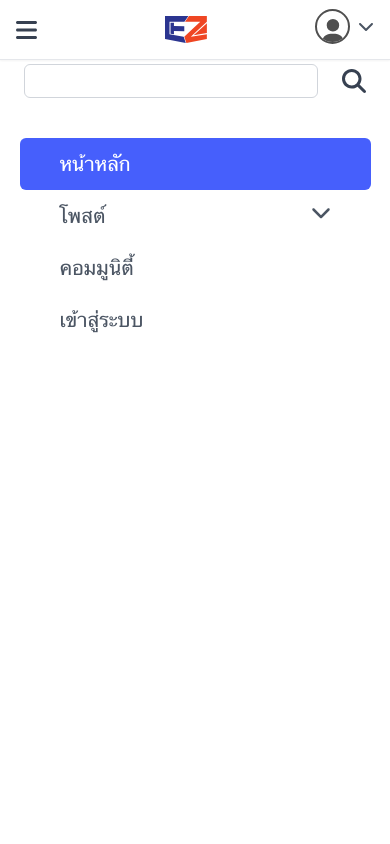
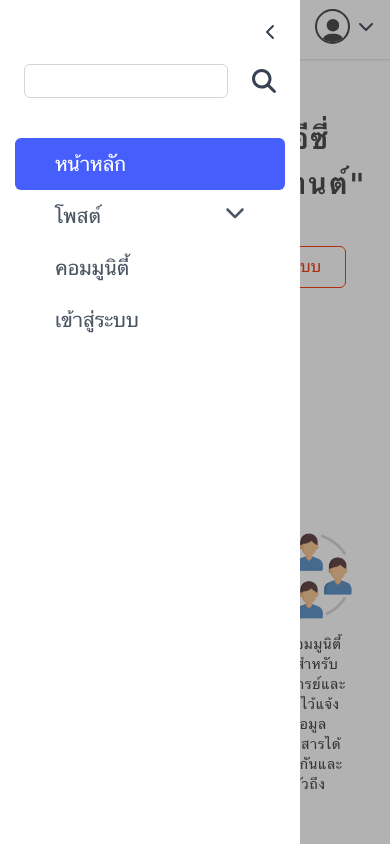
Before and after one commit to kaopcy/eztant-frontend, a React (Create React App) app: page / in a window 390 px wide. Both pictures are taken after a click on the element 36 px from the left and 29 px from the top of the page. Shown: the top 844 px of the page. Built offline with nearby package versions, Linux system fonts and the light colour scheme; what @tailwindcss/custom-forms would draw is missing.

Commit message:
:hammer: update mombile navbar

```diff
--- a/src/component/navbar/MobileDropdown.js
+++ b/src/component/navbar/MobileDropdown.js
@@ -1,21 +1,19 @@
 import React, { useEffect, useRef, useState } from "react";
 import ReactDOM from "react-dom";
-import {
-    faMagnifyingGlass,
-    faChevronLeft,
-    faChevronDown,
-} from "@fortawesome/free-solid-svg-icons";
+import { faMagnifyingGlass, faChevronLeft, faChevronDown } from "@fortawesome/free-solid-svg-icons";
 
 import { Link, useMatch, useResolvedPath } from "react-router-dom";
 import { FontAwesomeIcon } from "@fortawesome/react-fontawesome";
 import gsap from "gsap";
+import { Draggable } from "gsap/Draggable";
 import DisclosureAnimate from "../utils/DisclosureAnimate";
 
-const MobileDropdown = (props) => {
+const MobileDropdown = props => {
+    gsap.registerPlugin(Draggable);
     const { toggleMobileDropdown, links, location } = props;
 
     const [searchValue, setSearchValue] = useState("");
-    const handleInput = (e) => {
+    const handleInput = e => {
         const { value } = e.target.value;
         setSearchValue(value);
         console.log(searchValue);
@@ -25,21 +23,48 @@ const MobileDropdown = (props) => {
     const tl2 = useRef(null);
 
     useEffect(() => {
+        let lastSnap = 0;
+        Draggable.create(container.current, {
+            type: "x",
+            onDragEnd: () => {
+                const proxyWidth = gsap.getProperty(container.current, "width");
+                const proxyX = gsap.getProperty(container.current, "x");
+                const snapValue = proxyX > lastSnap ? -((proxyWidth * 3) / 4) : -((proxyWidth * 1) / 4);
+                const destinationX = proxyX > snapValue ? 0 : -proxyWidth;
+                lastSnap = destinationX;
+                if (destinationX !== 0) {
+                    gsap.to(overlayRef.current, {
+                        autoAlpha: 0,
+                        onComplete: () => {
+                            toggleMobileDropdown();
+                        },
+                    });
+                }
+                gsap.to(container.current, {
+                    duration: 1,
+                    x: destinationX,
+                    ease: "power4.out",
+                });
+            },
+        });
+
         return () => {
             document.body.style.overflow = "auto";
         };
-    }, []);
+    }, [toggleMobileDropdown]);
 
     const container = useRef(null);
+    const overlayRef = useRef(null);
     useEffect(() => {
-        tl1.current = gsap.timeline({
-            onComplete: () => (document.body.style.overflow = "hidden"),
-        });
-        tl1.current.to(container.current, {
-            xPercent: 100,
+        document.body.style.overflow = "hidden";
+        tl1.current = gsap.timeline({});
+        tl1.current
+            .to(container.current, {
+                xPercent: 0,
                 duration: 0.5,
-            ease: "power2.out",
-        });
+                ease: "linear",
+            })
+            .to(overlayRef.current, { opacity: 0.3 }, "<");
     }, []);
 
     const handleOnClose = () => {
@@ -50,82 +75,50 @@ const MobileDropdown = (props) => {
                 toggleMobileDropdown();
             },
         });
-        tl2.current.to(container.current, {
-            xPercent: 0,
-            duration: 0.5,
-            ease: "power2.out",
-        });
+        tl2.current.to(container.current, { xPercent: -100, duration: 0.5, ease: "expo.out" }).to(overlayRef.current, { opacity: 0 }, "<");
     };
 
     return ReactDOM.createPortal(
-        <div
-            className="fixed top-0 -left-full z-30 flex h-full w-full flex-col overflow-y-auto bg-white shrink-0"
-            ref={container}
-        >
-            <div
-                className="flex h-16 w-full items-center justify-end px-6 shrink-0"
-                onClick={() => handleOnClose()}
-            >
-                <FontAwesomeIcon
-                    icon={faChevronLeft}
-                    className="text-gray-700"
-                />
+        <>
+            <div className=" fixed inset-0 z-[99] bg-black opacity-0" ref={overlayRef}></div>
+            <div className="fixed top-0 z-[100] flex h-full w-[100%] max-w-[300px] shrink-0 flex-col overflow-y-auto bg-white" ref={container}>
+                <div className="flex h-16 w-full shrink-0 items-center justify-end px-6" onClick={() => handleOnClose()}>
+                    <FontAwesomeIcon icon={faChevronLeft} className="text-gray-700" />
                 </div>
                 <Searchbar handleInput={handleInput} />
                 <div className="mt-10 flex w-full flex-col items-center">
-                {links.map((link) =>
+                    {links.map(link =>
                         link.children ? (
-                        <DisclosureDropdown
-                            key={link.name}
-                            link={link}
-                            handleOnClose={handleOnClose}
-                        />
+                            <DisclosureDropdown key={link.name} link={link} handleOnClose={handleOnClose} />
                         ) : (
                             <CustomLink
                                 className="w-[90%] shrink-0 rounded-md px-10 py-3 text-xl font-medium text-gray-600"
                                 to={link.to}
-                            state={
-                                link.modal
-                                    ? { backgroundLocation: location }
-                                    : null
-                            }
+                                state={link.modal ? { backgroundLocation: location } : null}
                                 key={link.name}
-                            handleOnClose={handleOnClose}
-                        >
+                                handleOnClose={handleOnClose}>
                                 {link.name}
                             </CustomLink>
                         )
                     )}
                 </div>
-        </div>,
+            </div>
+        </>,
         document.getElementById("navbar-modal")
     );
 };
 
-const Searchbar = (props) => {
+const Searchbar = props => {
     const { handleInput } = props;
     return (
         <div className="flex w-full items-center space-x-6 px-6 ">
-            <input
-                type="text"
-                className="w-full rounded-md border border-gray-300 px-2 py-1 text-base"
-                onChange={() => handleInput()}
-            />
-            <FontAwesomeIcon
-                icon={faMagnifyingGlass}
-                className="text-2xl text-gray-700"
-            />
+            <input type="text" className="w-full rounded-md border border-gray-300 px-2 py-1 text-base" onChange={() => handleInput()} />
+            <FontAwesomeIcon icon={faMagnifyingGlass} className="text-2xl text-gray-700" />
         </div>
     );
 };
 
-const CustomLink = ({
-    children,
-    to,
-    handleOnClose,
-    defaultColor,
-    ...props
-}) => {
+const CustomLink = ({ children, to, handleOnClose, defaultColor, ...props }) => {
     const { pathname: path } = useResolvedPath(to);
     const match = useMatch({ path, end: true });
     const style = {
@@ -139,22 +132,21 @@ const CustomLink = ({
     );
 };
 
-const DisclosureDropdown = (props) => {
+const DisclosureDropdown = props => {
     const { link: data } = props;
     const menu = data.children;
     const [toggle, setToggle] = useState(false);
 
-    const Link = (props) => {
+    const Link = props => {
         const { handleOnClose, link } = props;
         return (
             <CustomLink
-                className="w-[90%] shrink-0 rounded-md bg-slate-50 px-2 xs:px-10 py-1 xs:py-3 text-xl font-medium text-gray-600"
+                className="w-[90%] shrink-0 rounded-md bg-slate-50 px-2 py-1 text-xl font-medium text-gray-600 xs:px-10 xs:py-3"
                 to={link.to}
                 key={link.name}
                 state={null}
                 handleOnClose={handleOnClose}
-                defaultColor={"rgb(248,250,252)"}
-            >
+                defaultColor={"rgb(248,250,252)"}>
                 {link.name}
             </CustomLink>
         );
@@ -168,31 +160,15 @@ const DisclosureDropdown = (props) => {
                         className={` flex w-full cursor-pointer justify-between rounded-md px-10 py-3 text-xl font-medium text-gray-600 ${
                             toggle ? "bg-slate-100" : "bg-white"
                         }`}
-                        onClick={() => setToggle((e) => !e)}
-                    >
+                        onClick={() => setToggle(e => !e)}>
                         <span>{data.name}</span>
-                        <FontAwesomeIcon
-                            icon={faChevronDown}
-                            className={`${
-                                toggle ? "rotate-180" : ""
-                            } transition-transform duration-500 `}
-                        />
+                        <FontAwesomeIcon icon={faChevronDown} className={`${toggle ? "rotate-180" : ""} transition-transform duration-500 `} />
                     </div>
-                    <div
-                        className="relative w-[95%] self-end overflow-hidden "
-                        ref={childRelativeContainer}
-                    >
-                        <div
-                            ref={childAbsoluteContainer}
-                            className="absolute bottom-0 w-full"
-                        >
+                    <div className="relative w-[95%] self-end overflow-hidden " ref={childRelativeContainer}>
+                        <div ref={childAbsoluteContainer} className="absolute bottom-0 w-full">
                             <div className="flex w-[100%] flex-col bg-slate-50 pl-4 xs:pl-14">
-                                {menu.map((e) => (
-                                    <Link
-                                        key={e.name}
-                                        {...props}
-                                        link={e}
-                                    ></Link>
+                                {menu.map(e => (
+                                    <Link key={e.name} {...props} link={e}></Link>
                                 ))}
                             </div>
                         </div>
```
Lines whose indentation alone changed are shown as unchanged.
